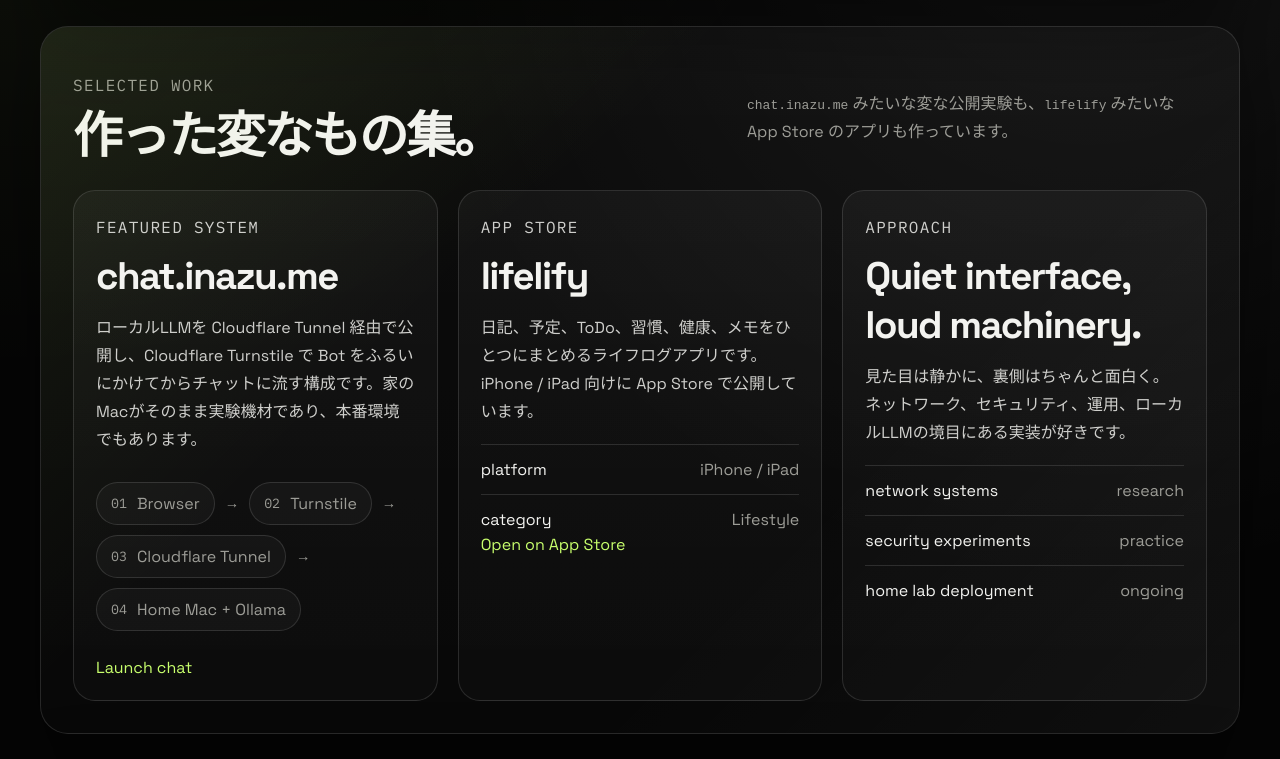
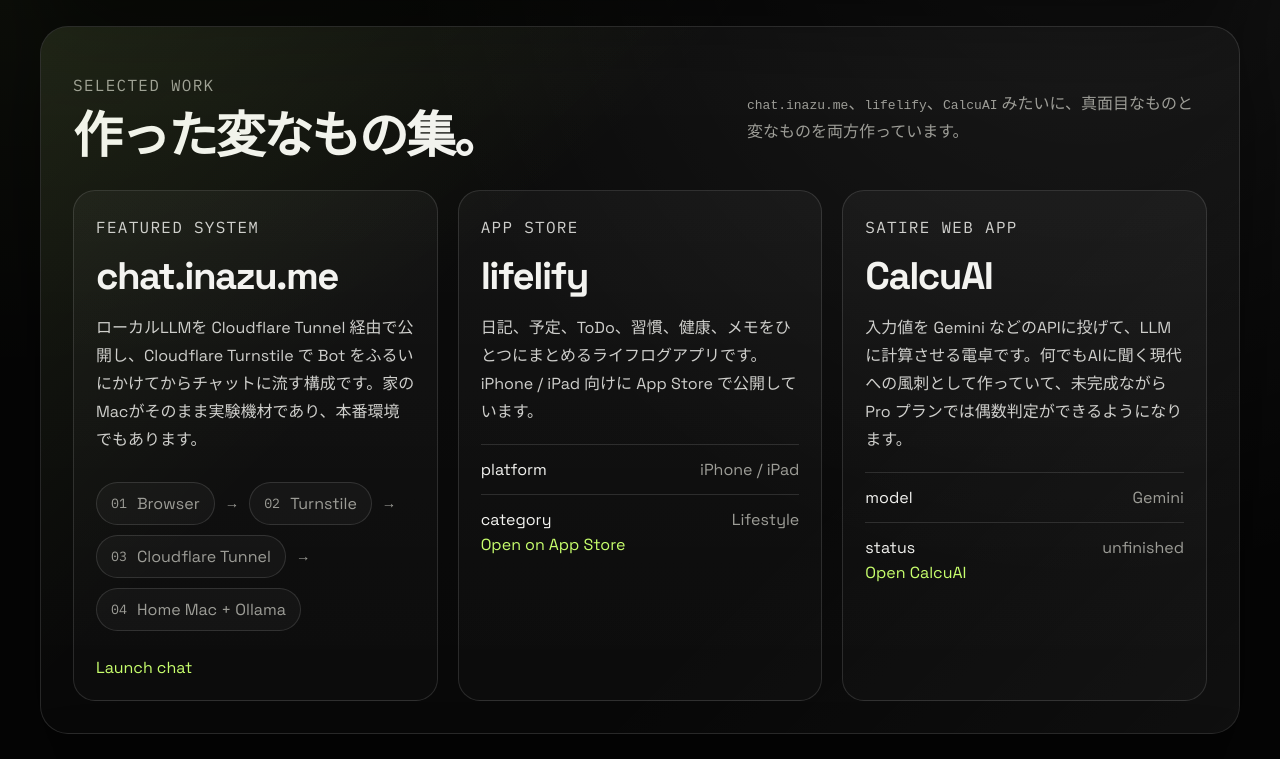
Before and after one commit to Inazumimakoto/inazu, a website: page public/index.html in a window 1280 px wide. Shown: the part 573-1332 px from the top of the page. Drawn offline with Linux system fonts and the light colour scheme.

Commit message:
feat: add calcuai to selected work

```diff
--- a/public/index.html
+++ b/public/index.html
@@ -48,7 +48,7 @@
                         <p class="section-kicker">Selected Work</p>
                         <h2 class="panel-title">作った変なもの集。</h2>
                     </div>
-                    <p class="panel-copy"><code>chat.inazu.me</code> みたいな変な公開実験も、<code>lifelify</code> みたいな App Store のアプリも作っています。</p>
+                    <p class="panel-copy"><code>chat.inazu.me</code>、<code>lifelify</code>、<code>CalcuAI</code> みたいに、真面目なものと変なものを両方作っています。</p>
                 </div>
 
                 <div class="feature-grid">
@@ -79,15 +79,15 @@
                         <a class="inline-link" href="https://apps.apple.com/app/id6755782099" target="_blank" rel="noreferrer">Open on App Store</a>
                     </article>
 
-                    <article class="card profile-card" data-tilt>
-                        <p class="card-kicker">Approach</p>
-                        <h3>Quiet interface, loud machinery.</h3>
-                        <p>見た目は静かに、裏側はちゃんと面白く。ネットワーク、セキュリティ、運用、ローカルLLMの境目にある実装が好きです。</p>
+                    <article class="card feature-card" data-tilt>
+                        <p class="card-kicker">Satire Web App</p>
+                        <h3>CalcuAI</h3>
+                        <p>入力値を Gemini などのAPIに投げて、LLMに計算させる電卓です。何でもAIに聞く現代への風刺として作っていて、未完成ながら Pro プランでは偶数判定ができるようになります。</p>
                         <ul class="list">
-                            <li><span>network systems</span><span>research</span></li>
-                            <li><span>security experiments</span><span>practice</span></li>
-                            <li><span>home lab deployment</span><span>ongoing</span></li>
+                            <li><span>model</span><span>Gemini</span></li>
+                            <li><span>status</span><span>unfinished</span></li>
                         </ul>
+                        <a class="inline-link" href="https://vibe-coder-culc-3.vercel.app/" target="_blank" rel="noreferrer">Open CalcuAI</a>
                     </article>
                 </div>
             </section>
```
